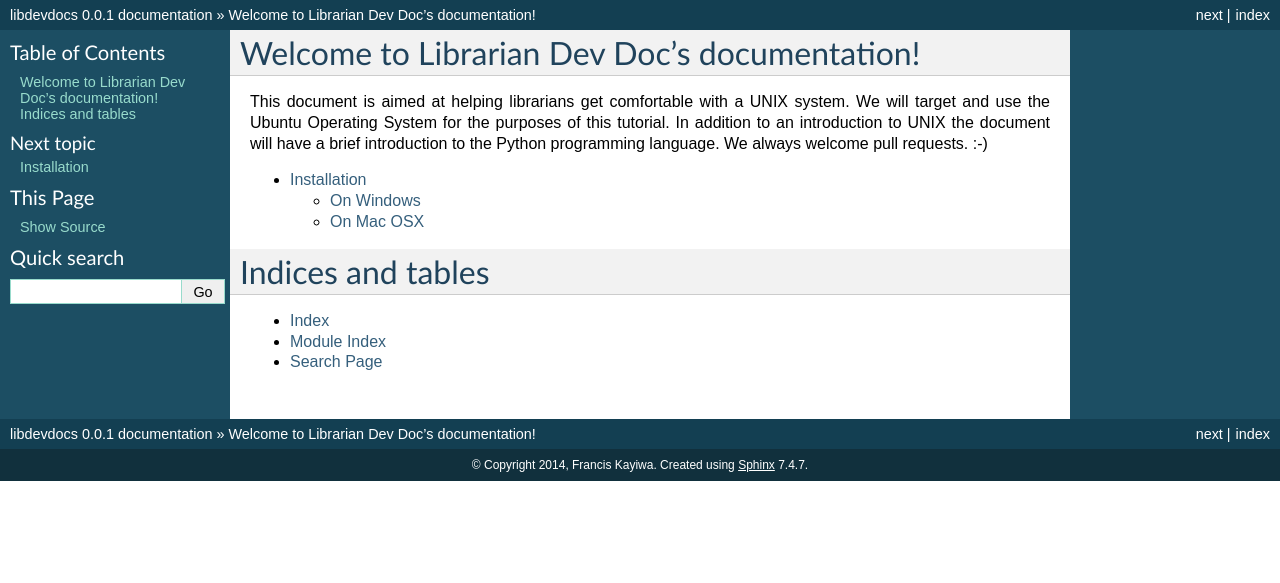
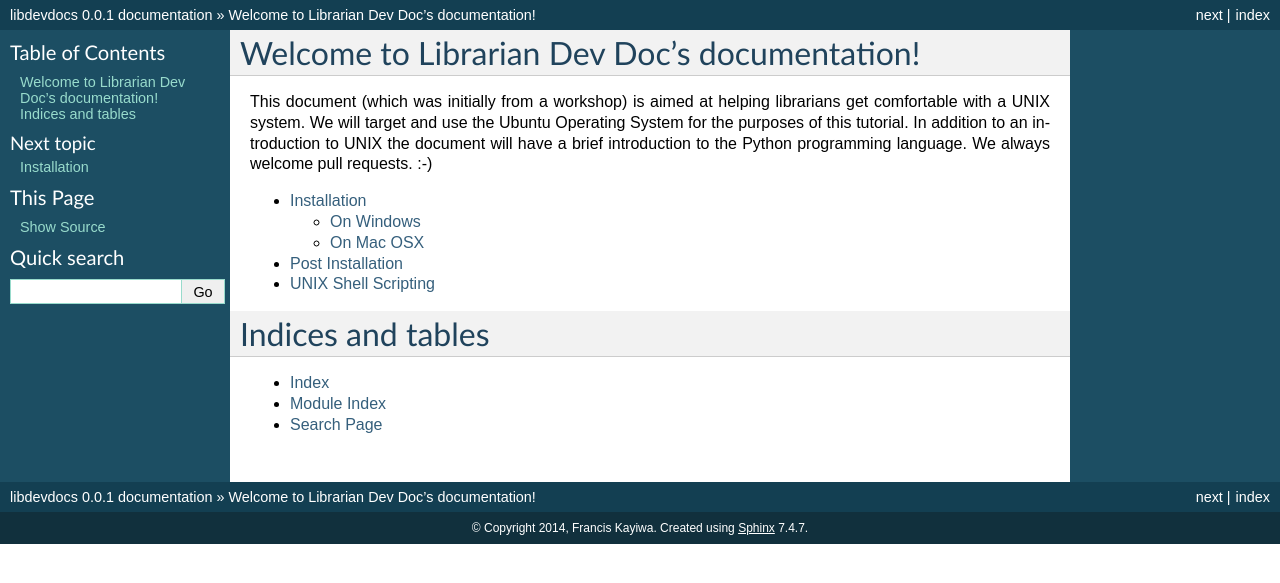
Before and after one commit to kayiwa/libdevdocs, a Sphinx documentation site: the page built from source/index.rst, in a window 1280 px wide. Shown: the top 583 px of the page. Built offline with Sphinx 7.4.7, drawn with Linux system fonts in a browser that asks for light colours.

Commit message:
connecting via shell

```diff
--- a/source/index.rst
+++ b/source/index.rst
@@ -1,12 +1,14 @@
 Welcome to Librarian Dev Doc's documentation!
 =============================================
 
-This document is aimed at helping librarians get comfortable with a UNIX system. We will target and use the Ubuntu Operating System for the purposes of this tutorial. In addition to an introduction to UNIX the document will have a brief introduction to the Python programming language. We always welcome pull requests. :-)
+This document (which was initially from a workshop) is aimed at helping librarians get comfortable with a UNIX system. We will target and use the Ubuntu Operating System for the purposes of this tutorial. In addition to an introduction to UNIX the document will have a brief introduction to the Python programming language. We always welcome pull requests. :-)
 
 .. toctree::
    :maxdepth: 2
 
    intro
+   ubuntuintro
+   shell
 
 
 
--- /dev/null
+++ b/source/shell.rst
@@ -0,0 +1,2 @@
+UNIX Shell Scripting
+====================
```
Also changed, not shown: source/intro.rst (+20 -1 lines), source/ubuntuintro.rst (added).
